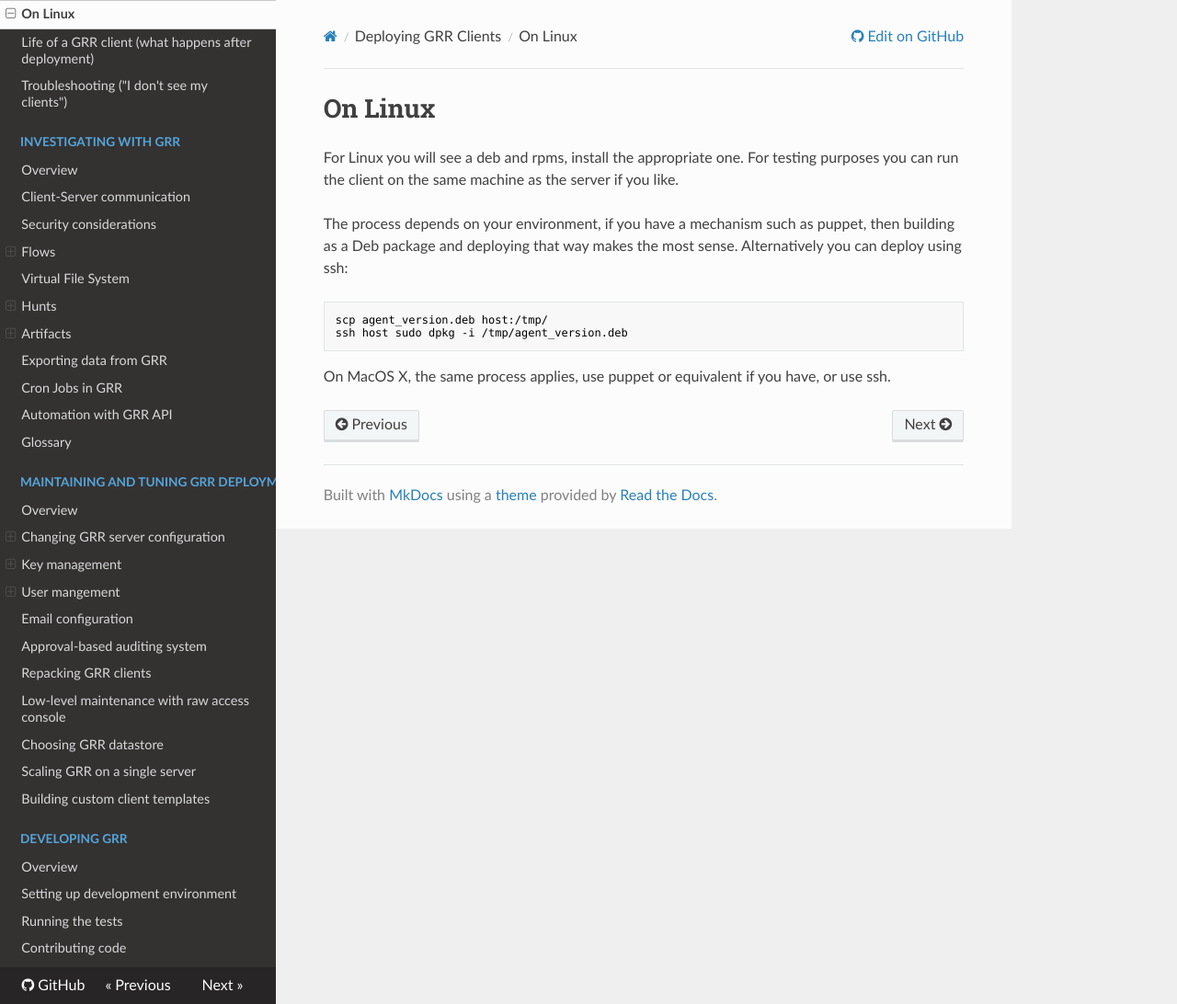
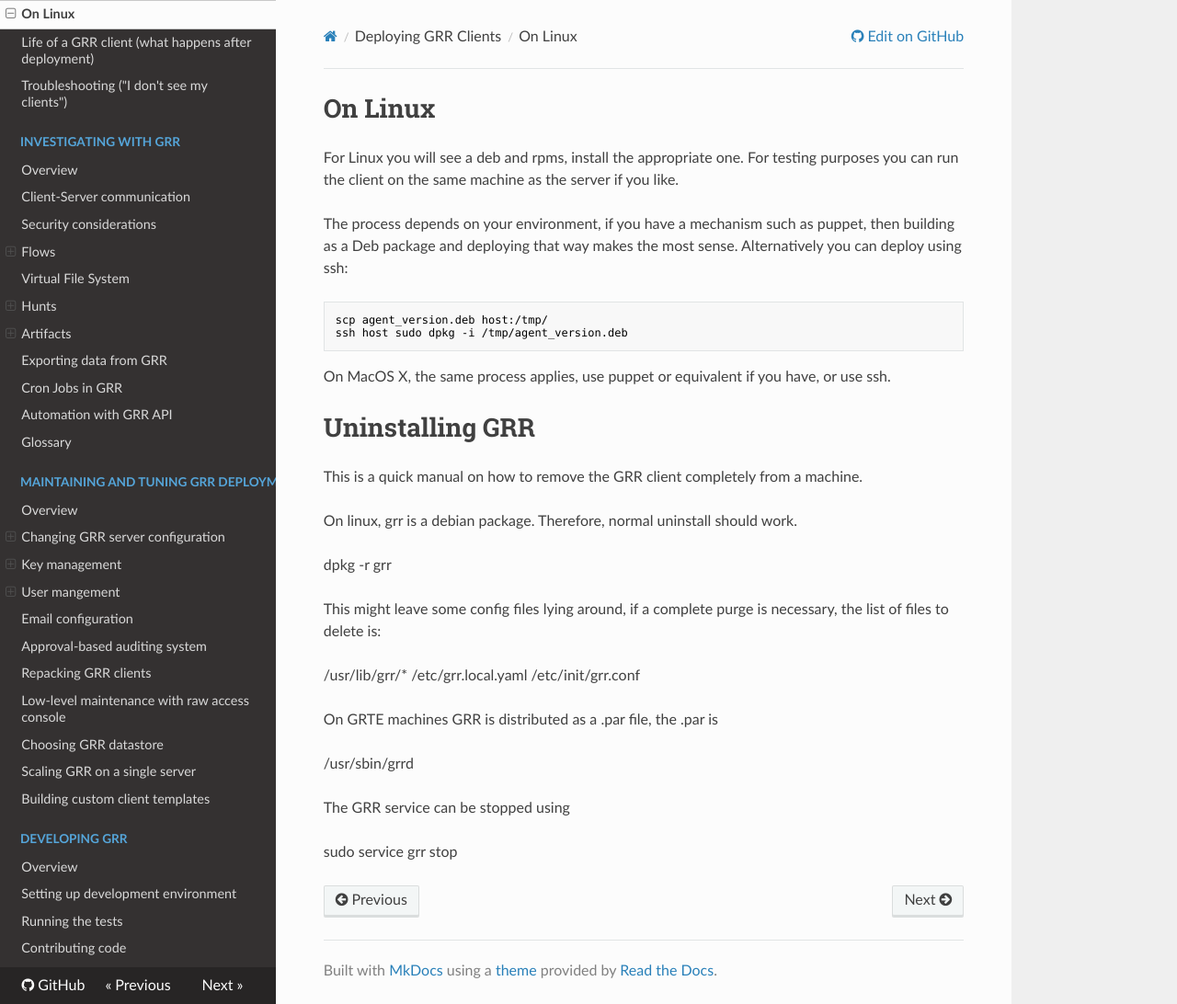
Before and after one commit to google/grr-doc, an MkDocs documentation site: the page built from docs/deploying-grr-clients/on-linux.md, in a window 1280 px wide and 1092 px high. Shown: the whole window at 92% size. Built offline with MkDocs 1.6.1, drawn with Linux system fonts in a browser that asks for light colours; nearby versions of some CDN libraries; old or Windows-style settings are respelled for this version of MkDocs.

Commit message:
Add client uninstallation instructions

```diff
--- a/docs/deploying-grr-clients/on-linux.md
+++ b/docs/deploying-grr-clients/on-linux.md
@@ -13,3 +13,25 @@
 
 On MacOS X, the same process applies, use puppet or equivalent if you
 have, or use ssh.
+
+# Uninstalling GRR
+
+This is a quick manual on how to remove the GRR client completely from a machine.
+
+On linux, grr is a debian package. Therefore, normal uninstall should work.
+
+dpkg -r grr
+
+This might leave some config files lying around, if a complete purge is necessary, the list of files to delete is:
+
+/usr/lib/grr/*
+/etc/grr.local.yaml
+/etc/init/grr.conf
+
+On GRTE machines GRR is distributed as a .par file, the .par is
+
+/usr/sbin/grrd
+
+The GRR service can be stopped using
+
+sudo service grr stop
```
Also changed, not shown: docs/deploying-grr-clients/on-mac-os-x.md (+14 -0 lines), docs/deploying-grr-clients/on-windows.md (+20 -0 lines), docs/deploying-grr-clients/overview.md (+8 -0 lines).
